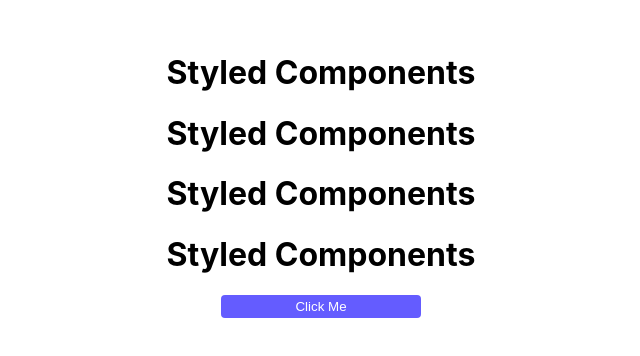
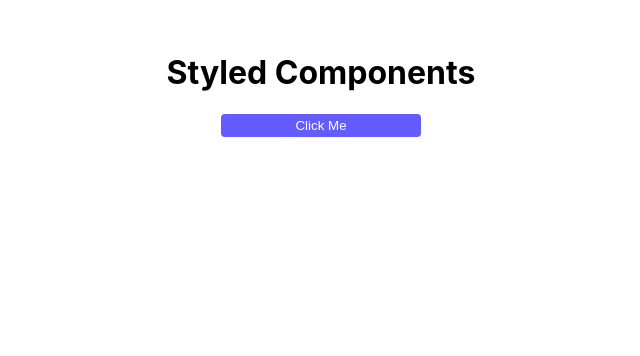
Before and after one commit to ChrisDiPiero/styled, a React (Create React App) app: page / in a window 1280 px wide. Shown: the top 356 px of the page, without its empty margins (319-959 px from the left). Built offline with nearby package versions, Linux system fonts and the light colour scheme.

Commit message:
button styles

```diff
--- a/src/App.js
+++ b/src/App.js
@@ -8,16 +8,25 @@
 text-align: center;
 text-transform: capitalize;
 `
-//this is a 'tagged template literal'
+
+const DefaultButton = styled.button`
+  background: #645cff;
+  color: #fff;
+  border: none;
+  border-radius: 0.25rem;
+  cursor: pointer;
+  text-transform: capitalize;
+  padding: 0.25rem;
+  display: block;
+  width: 200px;
+  margin: 1rem auto;
+`
 
 function App() {
   return (
     <div style={{ padding: '2rem' }}>
       <BasicTitle>styled components</BasicTitle>
-      <BasicTitle>styled components</BasicTitle>
-      <BasicTitle>styled components</BasicTitle>
-      <BasicTitle>styled components</BasicTitle>
-      <button className="btn">click me</button>
+      <DefaultButton>click me</DefaultButton>
     </div>
   );
 }
```
